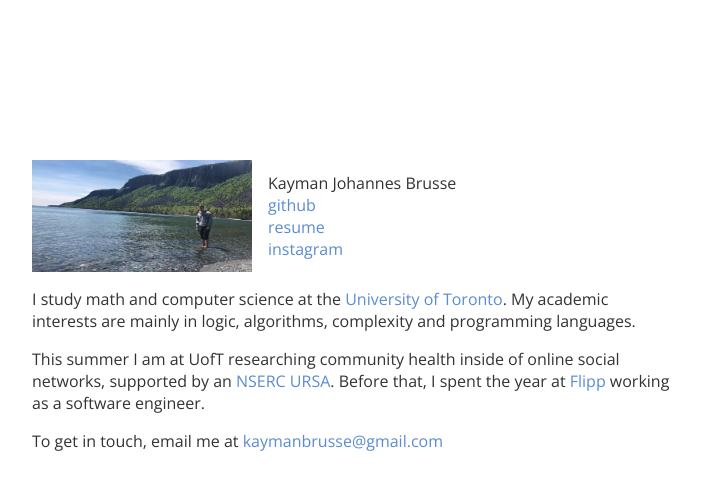
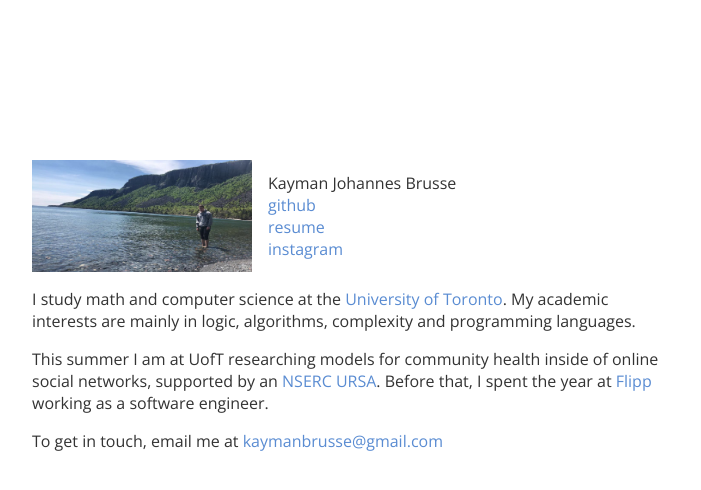
Before and after one commit to kaymanb/another-website, a React (Create React App) app: page / in a window 1280 px wide. Shown: the top 490 px of the page, without its empty margins (288-989 px from the left). Built offline with nearby package versions, Linux system fonts and the light colour scheme.

Commit message:
Changed some text.

```diff
--- a/src/App.tsx
+++ b/src/App.tsx
@@ -40,8 +40,8 @@ const App = () => (
         programming languages.
       </p>
       <p>
-        This summer I am at UofT researching community health inside of online
-        social networks, supported by an{" "}
+        This summer I am at UofT researching models for community health inside
+        of online social networks, supported by an{" "}
         <Link url="http://www.nserc-crsng.gc.ca/Students-Etudiants/UG-PC/USRA-BRPC_eng.asp">
           NSERC URSA
         </Link>. Before that, I spent the year at{" "}
```
